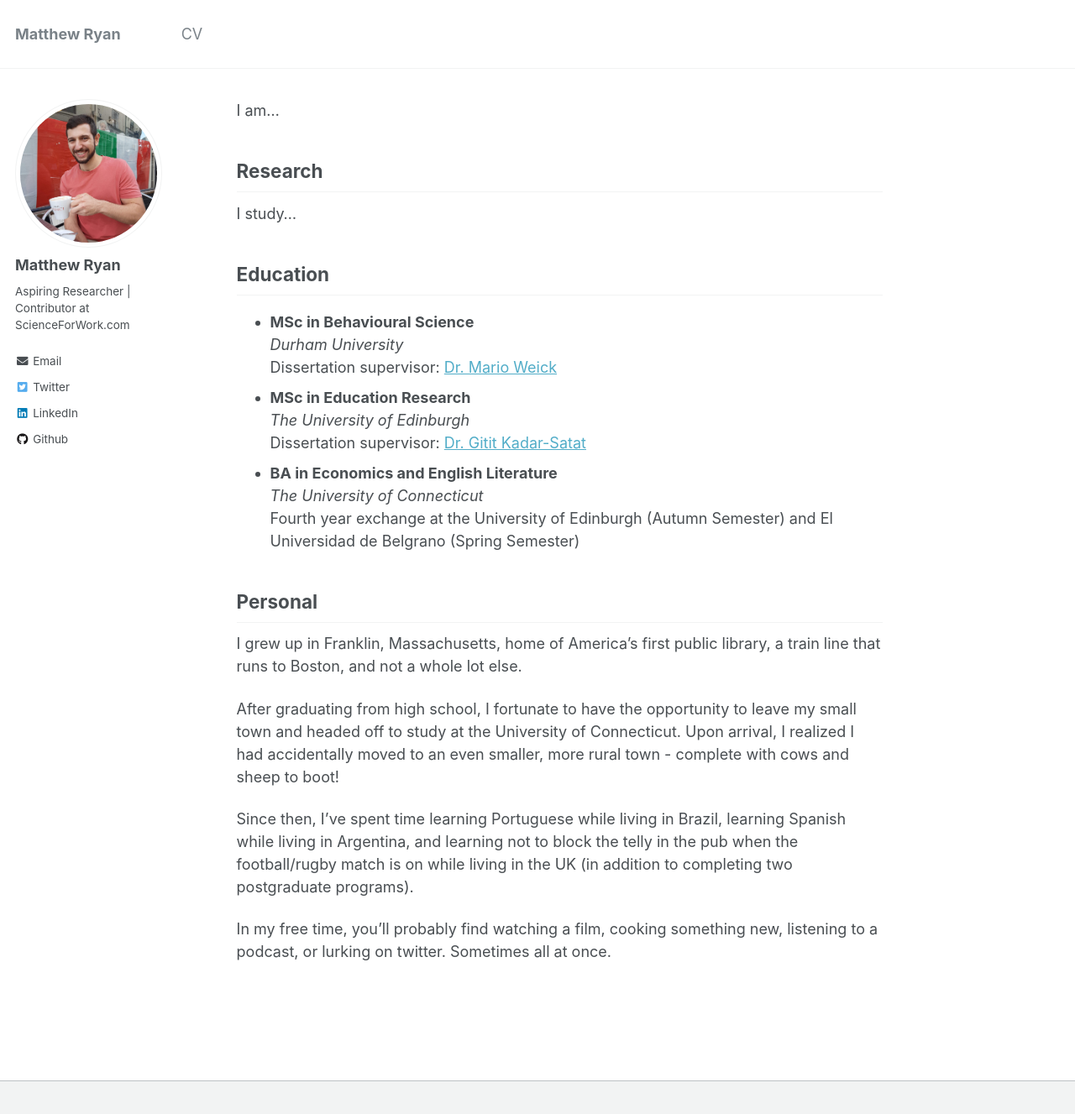
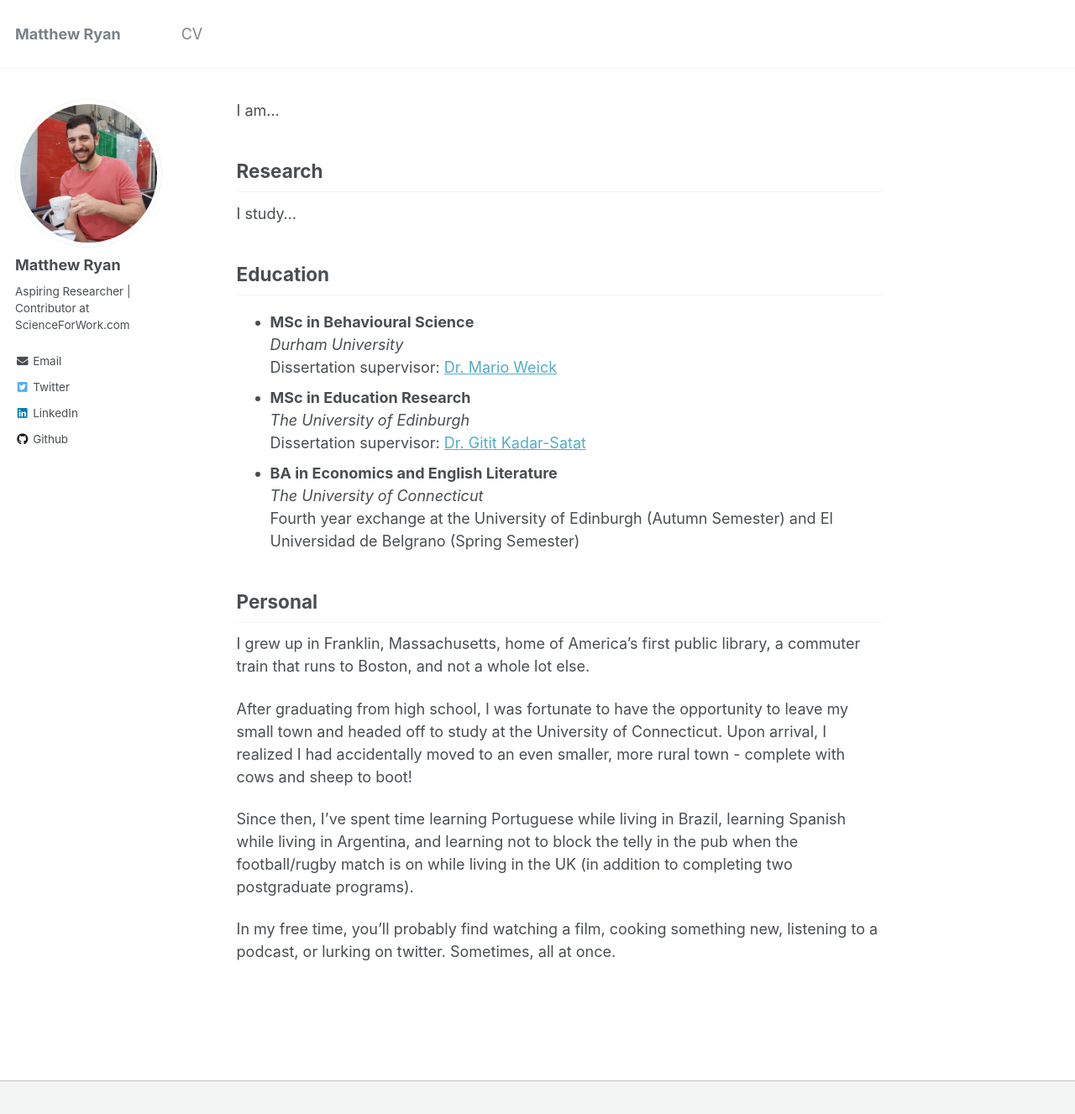
Before and after one commit to mattyhryan/mattyhryan.github.io, a Jekyll site: the page built from _pages/about.md, in a window 1280 px wide and 1360 px high. Shown: the top 1327 px of the window at 84% size. Built offline with Jekyll 4.4.1, drawn with Linux system fonts in a browser that asks for light colours.

Commit message:
Update about.md

```diff
--- a/_pages/about.md
+++ b/_pages/about.md
@@ -27,10 +27,10 @@ I study...
 
 ## Personal
 
-I grew up in Franklin, Massachusetts, home of America's first public library, a train line that runs to Boston, and not a whole lot else.
+I grew up in Franklin, Massachusetts, home of America's first public library, a commuter train that runs to Boston, and not a whole lot else.
 
-After graduating from high school, I fortunate to have the opportunity to leave my small town and headed off to study at the University of Connecticut. Upon arrival, I realized I had accidentally moved to an even smaller, more rural town - complete with cows and sheep to boot!
+After graduating from high school, I was fortunate to have the opportunity to leave my small town and headed off to study at the University of Connecticut. Upon arrival, I realized I had accidentally moved to an even smaller, more rural town - complete with cows and sheep to boot!
 
 Since then, I've spent time learning Portuguese while living in Brazil, learning Spanish while living in Argentina, and learning not to block the telly in the pub when the football/rugby match is on while living in the UK (in addition to completing two postgraduate programs).
 
-In my free time, you'll probably find watching a film, cooking something new, listening to a podcast, or lurking on twitter. Sometimes all at once.
+In my free time, you'll probably find watching a film, cooking something new, listening to a podcast, or lurking on twitter. Sometimes, all at once.
```
